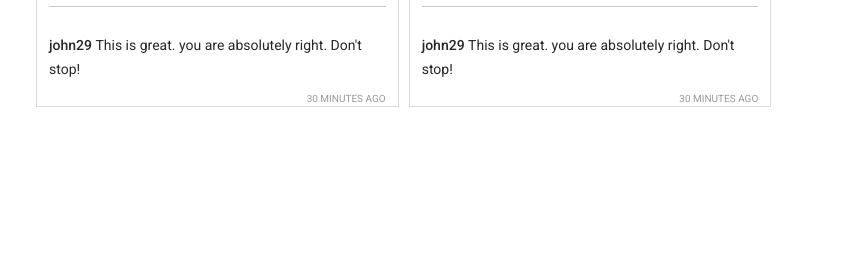
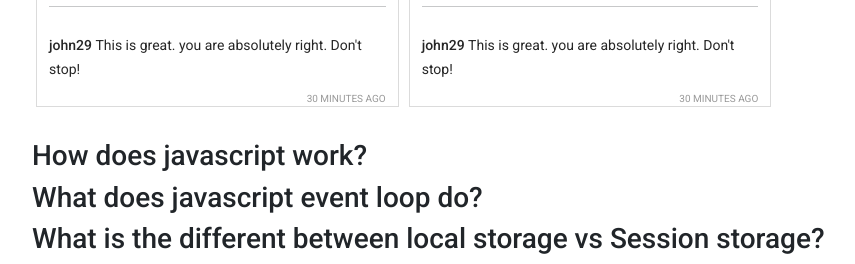
Before and after one commit to RussellAhmed11/insta-shor, a plain HTML site: page index.html in a window 1280 px wide. Shown: the part 1425-1689 px from the top of the page, without its empty margins (50-905 px from the left). Before the commit the page ends 1548 px from the top, so only its background shows below. Drawn offline with nearby package versions, Linux system fonts and the light colour scheme.

Commit message:
add question section

```diff
--- a/index.html
+++ b/index.html
@@ -77,6 +77,11 @@
                 <h1>Reported posts</h1>
             </div>
         </main>
+        <section class="container mt-3">
+            <h3>How does javascript work?</h3>
+            <h3>What does javascript event loop do?</h3>
+            <h3>What is the different between local storage vs Session storage?</h3>
+        </section>
         <footer></footer>
 
         <!-- add javascript  file  -->
```
